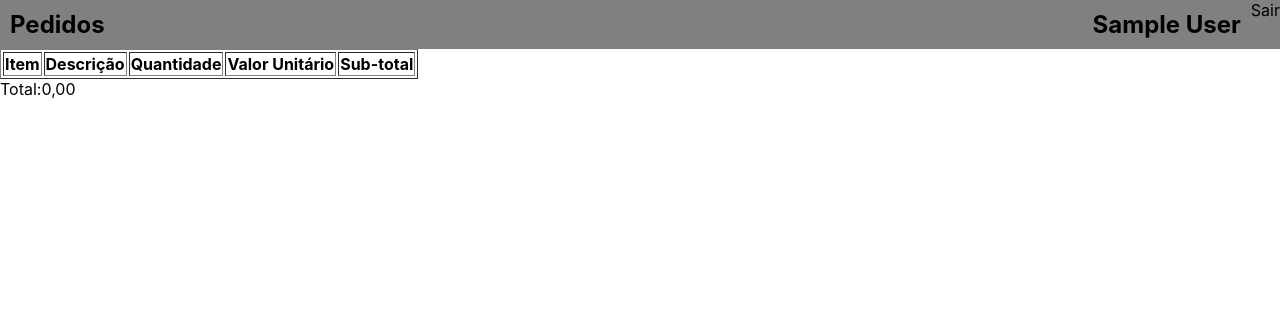
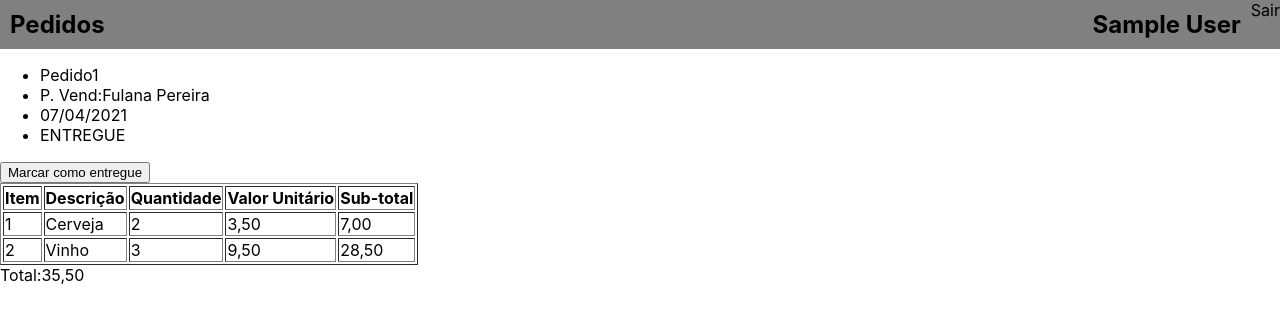
Before and after one commit to vanessamrios/delivery-app, a React (Create React App) app in the folder front-end/: page /customer/orders/1 in a window 1280 px wide. Shown: the top 320 px of the page. Built offline with nearby package versions, Linux system fonts and the light colour scheme; sample sign-in values are in the browser's storage.

Commit message:
refactor: altera o componente Table para receber string ou number nos valores numéricos e assim ser renderizada tanto no checkout como no details

```diff
--- a/front-end/src/components/details/index.jsx
+++ b/front-end/src/components/details/index.jsx
@@ -1,38 +1,62 @@
-import React, { useEffect } from 'react';
+import React from 'react';
 // import { getLocalStorage } from "../../utils/localStorage";
-// import { getApiData } from "../../utils/getAPI";
+// import { getApiById } from '../../utils/getAPI';
 
 function Details() {
-  const { orderId } = getLocalStorage();
+  // const { orderId } = getLocalStorage();
   const btn = 'customer_order_details__element-order-details-label-delivery-status';
   const update = 'customer_order_details__element-order-details-label-delivery-status';
 
-  useEffect(() => {
-    setAllSellers(sellers);
-  }, []);
+  // useEffect(() => {
+  //   setAllSellers(sellers);
+  // }, []);
+
+  const pedidoMock = {
+    orderId: 1,
+    sellerName: 'Fulana Pereira',
+    saleDate: '07/04/2021',
+    statusOrder: 'ENTREGUE',
+    products: [
+      {
+        id: 1,
+        name: 'Cerveja',
+        qty: 2,
+        price: '3.50',
+        sumItem: 7,
+
+      },
+      {
+        id: 2,
+        name: 'Vinho',
+        qty: 3,
+        price: 9.50,
+        sumItem: 28.50,
+      },
+    ],
+  };
 
   return (
     <div>
       <ul>
         <li data-test-id="customer_order_details__element-order-details-label-order-id">
           Pedido
-          { orderId }
+          { pedidoMock.orderId }
         </li>
         <li
           data-test-id="customer_order_details__element-order-details-label-seller-name"
         >
           P. Vend:
-          { sellerName }
+          { pedidoMock.sellerName }
         </li>
         <li
           data-test-id="customer_order_details__element-order-details-label-order-date"
         >
-          { saleDate }
+          { pedidoMock.saleDate }
         </li>
         <li
           data-test-id={ update }
         >
-          { statusOrder }
+          { pedidoMock.statusOrder }
         </li>
       </ul>
       <button
--- a/front-end/src/components/table/index.jsx
+++ b/front-end/src/components/table/index.jsx
@@ -30,13 +30,13 @@ function Table({ products, activeRemoveButton, dataTestidPrefix }) {
       <td
         data-testid={ `${dataTestidPrefix}__element-order-table-unit-price-${index}` }
       >
-        { Product.price.replace('.', ',') }
+        { Number(Product.price).toFixed(2).replace('.', ',') }
       </td
       >
       <td
         data-testid={ `${dataTestidPrefix}__element-order-table-sub-total-${index}` }
       >
-        { Product.sumItem.replace('.', ',') }
+        { Number(Product.sumItem).toFixed(2).replace('.', ',') }
       </td>
       <td
         data-testid={ `${dataTestidPrefix}__element-order-table-remove-${index}` }
--- a/front-end/src/pages/details/index.jsx
+++ b/front-end/src/pages/details/index.jsx
@@ -1,15 +1,41 @@
 import React from 'react';
-// import Details from '../../components/details';
+import Details from '../../components/details';
 import Header from '../../components/header';
 import Table from '../../components/table/index';
 
 function details() {
+  // const data = getApiById('/customer/orders/:id', orderId);
+  const pedidoMock = {
+    orderId: 1,
+    sellerName: 'Fulana Pereira',
+    saleDate: '07/04/2021',
+    statusOrder: 'ENTREGUE',
+    products: [
+      {
+        id: 1,
+        name: 'Cerveja',
+        qty: 2,
+        price: 3.50,
+        sumItem: 7,
+
+      },
+      {
+        id: 2,
+        name: 'Vinho',
+        qty: 3,
+        price: 9.50,
+        sumItem: 28.50,
+
+      },
+    ],
+  };
+
   return (
     <div>
       <Header />
-      {/* <Details /> */}
+      <Details />
       <Table
-        products={ [] }
+        products={ pedidoMock.products }
         activeRemoveButton={ false }
         dataTestidPrefix="customer_order_details"
       />
```
